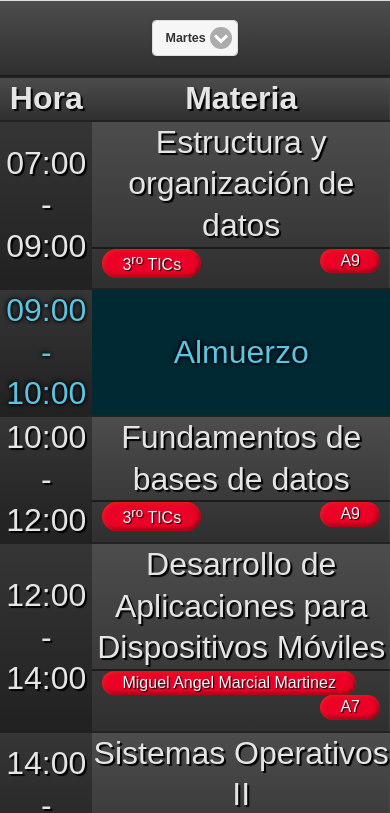
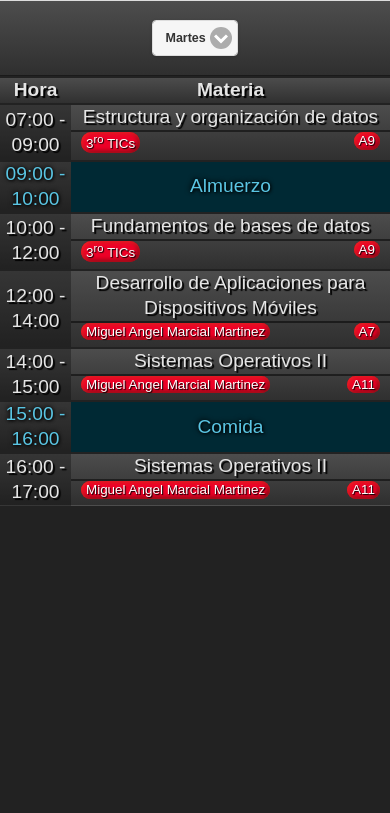
Before and after one commit to fitorec/phonegap-horarios, a plain HTML site: page www/lunes.html in a window 390 px wide. Shown: the top 813 px of the page. Drawn offline with Linux system fonts and the light colour scheme.

Commit message:
Agregando diseño sensible a dispositivos moviles

```diff
--- a/www/css/app.css
+++ b/www/css/app.css
@@ -106,3 +106,22 @@ tr td small span.lugar {
 div.ui-page.ui-page-theme-a{
 	background: #222;
 }
+
+/** medias queries **/
+@media (max-width: 800px) {
+	tr th, tr td {
+		font-size: 1.5em;
+	}
+	tr td small span.prof, tr td small span.grupo, tr td small span.lugar {
+		padding: 0px 5px;
+	}
+	tr td small {
+		font-size:0.7em;
+	}
+}
+
+@media (max-width: 480px) {
+	tr th, tr td {
+		font-size: 1.2em;
+	}
+}
```
